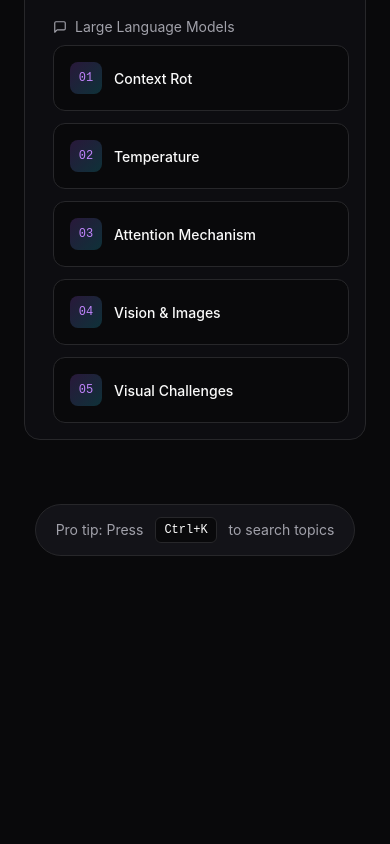
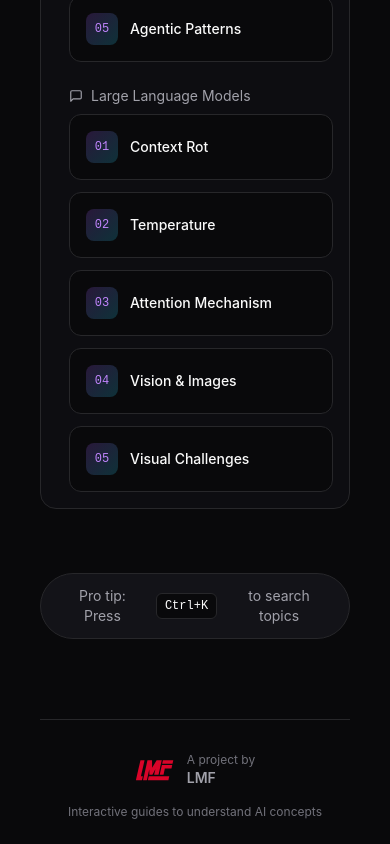
Before and after one commit to LoggeL/learn-guide, a Next.js app: page / in a window 390 px wide. Shown: the part 2042-2886 px from the top of the page. Before the commit the page ends 2622 px from the top, so only its background shows below. Built offline with nearby package versions, Linux system fonts and the light colour scheme.

Commit message:
fix: mobile horizontal scroll, add LMF branding to main page
- Add overflow-x-hidden to body to prevent horizontal scroll on mobile
- Add overflow-hidden to ambient background container
- Add px-4 padding on mobile for main content container
- Add LMF branding footer to homepage with logo and link

```diff
--- a/src/app/layout.tsx
+++ b/src/app/layout.tsx
@@ -24,9 +24,9 @@ export default function RootLayout({
 }) {
   return (
     <html lang="en" className="dark">
-      <body className="bg-background text-text min-h-screen antialiased">
+      <body className="bg-background text-text min-h-screen antialiased overflow-x-hidden">
         {/* Ambient background gradient */}
-        <div className="fixed inset-0 pointer-events-none">
+        <div className="fixed inset-0 pointer-events-none overflow-hidden">
           <div className="absolute top-0 left-1/4 w-[600px] h-[600px] bg-primary/5 rounded-full blur-[120px]" />
           <div className="absolute bottom-0 right-1/4 w-[500px] h-[500px] bg-secondary/5 rounded-full blur-[100px]" />
         </div>
--- a/src/app/page.tsx
+++ b/src/app/page.tsx
@@ -48,9 +48,9 @@ const itemVariants = {
 
 export default function Home() {
   return (
-    <div className="max-w-5xl xl:max-w-6xl 2xl:max-w-7xl mx-auto relative">
+    <div className="max-w-5xl xl:max-w-6xl 2xl:max-w-7xl mx-auto relative px-4 md:px-0">
       {/* Ambient background glow */}
-      <div className="absolute -top-40 left-1/2 -translate-x-1/2 w-[800px] h-[600px] bg-gradient-radial from-primary/20 via-transparent to-transparent blur-3xl pointer-events-none" />
+      <div className="absolute -top-40 left-1/2 -translate-x-1/2 w-[800px] h-[600px] bg-gradient-radial from-primary/20 via-transparent to-transparent blur-3xl pointer-events-none overflow-hidden" />
 
       <motion.div
         initial="hidden"
@@ -197,6 +197,41 @@ export default function Home() {
             <span>to search topics</span>
           </div>
         </motion.div>
+
+        {/* LMF Branding Footer */}
+        <motion.footer
+          variants={itemVariants}
+          className="mt-20 pt-8 border-t border-border"
+        >
+          <div className="flex flex-col sm:flex-row items-center justify-between gap-4">
+            <a
+              href="https://lmf.logge.top"
+              target="_blank"
+              rel="noopener noreferrer"
+              className="flex items-center gap-3 group"
+            >
+              <svg
+                viewBox="0 0 2510 1500"
+                className="w-10 h-6 text-[#d90429] group-hover:text-primary-light transition-colors"
+                fill="currentColor"
+              >
+                <path d="M60 1387c0-4 174-779 210-932l51-222 21-93h129c71 0 129 1 129 3l-49 218c-144 634-172 756-177 772l-5 17h121v13c0 6-12 60-27 120l-28 107H248c-104 0-188-1-188-3zM622 858l139-625 21-93h288l2 238 3 237 141-235 140-235 163-3 163-3-4 13c-3 7-49 212-103 456l-98 442h-275l4-17c38-164 74-327 72-329-2-1-43 76-93 172l-90 174H900l-2-166-3-166-74 336-74 336H503l119-532z"/>
+                <path d="M810 1381c0-16 48-210 55-221l6-10h1280l-5 18-27 120-22 102H810v-9zM1550 1048l69-308 68-305 328-3 327-2-5 13c-2 7-15 59-27 115l-23 102h-414l-37 173-43 195-5 22h-119c-65 0-119-1-119-2zM1714 318l22-105 16-73h650l-5 23-23 105-17 82h-649l6-32z"/>
+              </svg>
+              <div className="flex flex-col">
+                <span className="text-xs text-subtle group-hover:text-muted transition-colors">
+                  A project by
+                </span>
+                <span className="text-sm font-semibold text-muted group-hover:text-text transition-colors">
+                  LMF
+                </span>
+              </div>
+            </a>
+            <p className="text-xs text-subtle">
+              Interactive guides to understand AI concepts
+            </p>
+          </div>
+        </motion.footer>
       </motion.div>
     </div>
   )
```
